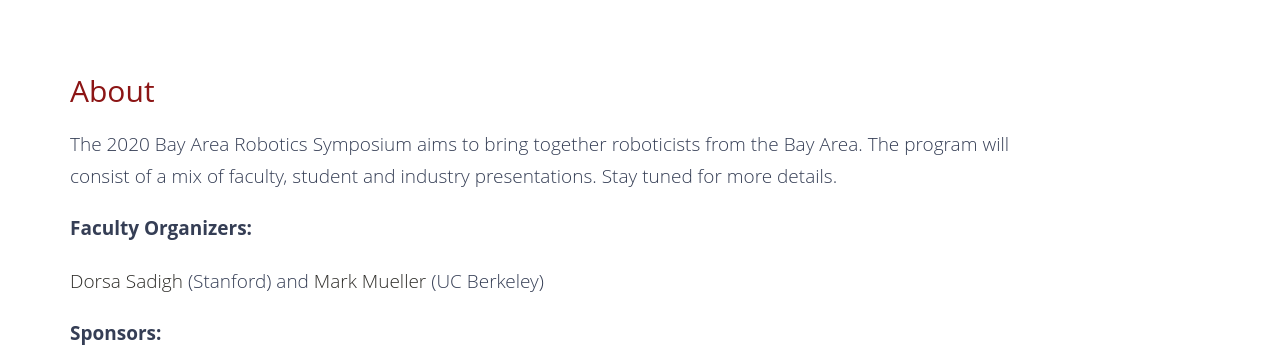
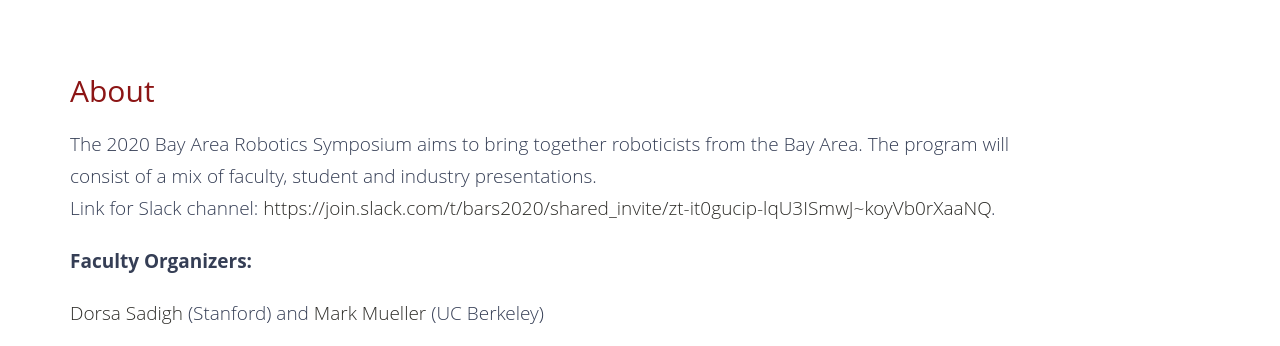
Before and after one commit to bars2020/bars2020.github.io, a plain HTML site: page index.html in a window 1280 px wide. Shown: the part 1220-1566 px from the top of the page. Drawn offline with Linux system fonts and the light colour scheme; some packages are replaced by stand-ins of ours.

Commit message:
Update index.html

```diff
--- a/index.html
+++ b/index.html
@@ -124,7 +124,7 @@ tr:nth-child(even) {
         <div class="col-md-10">
           <h2 id="scroll_about">About</h2>
 
-          <p class="lead">The 2020 Bay Area Robotics Symposium aims to bring together roboticists from the Bay Area. The program will consist of a mix of faculty, student and industry presentations. Stay tuned for more details.<!--For more details, see the event <a class="page-scroll" href="#section-schedule">schedule</a>.<br>-->
+          <p class="lead">The 2020 Bay Area Robotics Symposium aims to bring together roboticists from the Bay Area. The program will consist of a mix of faculty, student and industry presentations.<br>Link for Slack channel: <a href="https://join.slack.com/t/bars2020/shared_invite/zt-it0gucip-lqU3ISmwJ~koyVb0rXaaNQ">https://join.slack.com/t/bars2020/shared_invite/zt-it0gucip-lqU3ISmwJ~koyVb0rXaaNQ</a>.<br>
           </p>
           <p class="lead"> <strong>Faculty Organizers:</strong>&nbsp;</p>
           <p class="lead"><a class="page-scroll" href="#section-contact">Dorsa Sadigh</a> (Stanford) and <a class="page-scroll" href="#section-contact">Mark Mueller</a> (UC Berkeley)<strong><br>
```
